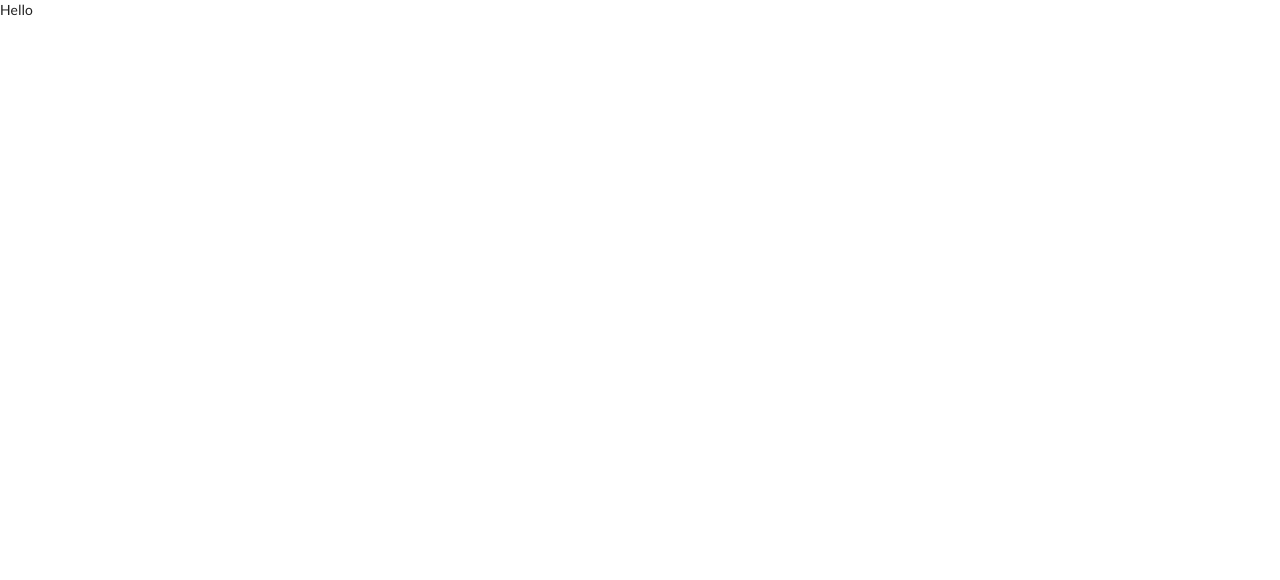
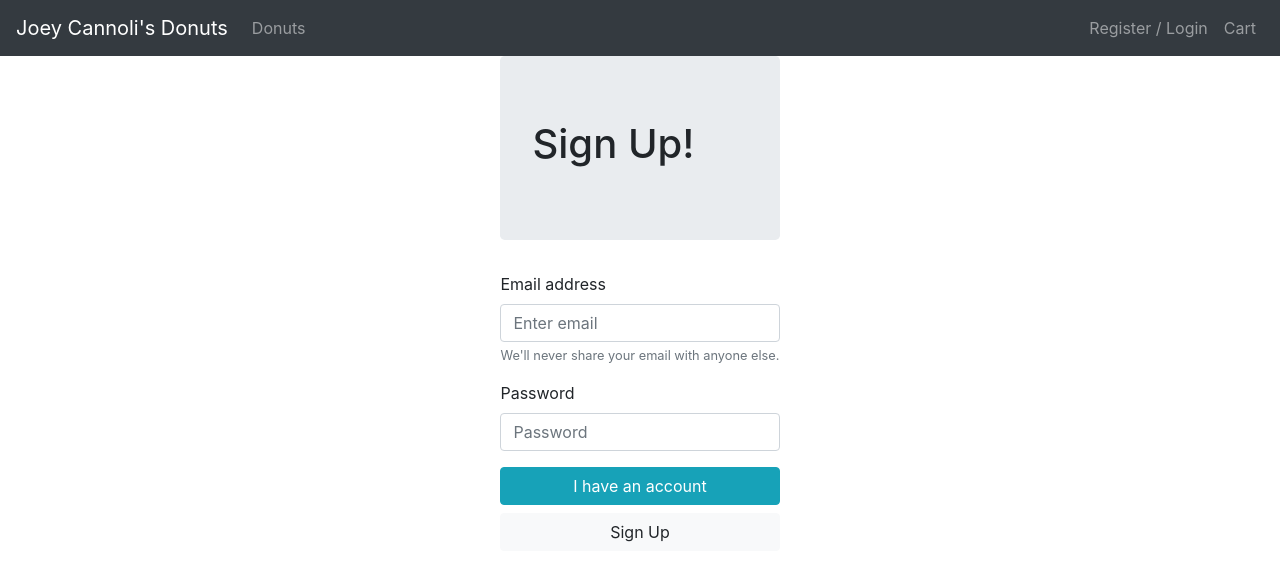
Before and after one commit to jplukarski/Joey_Cannolis_Donuts, a React (Create React App) app in the folder client/: page /authenticate in a window 1280 px wide. Shown: the top 580 px of the page. Built offline with nearby package versions, Linux system fonts and the light colour scheme; no server answers.

Commit message:
completed firebase user auth flow

```diff
--- a/client/package.json
+++ b/client/package.json
@@ -7,6 +7,7 @@
     "@testing-library/react": "^9.5.0",
     "@testing-library/user-event": "^7.2.1",
     "bootstrap": "^4.5.0",
+    "firebase": "^7.14.4",
     "react": "^16.13.1",
     "react-bootstrap": "^1.0.1",
     "react-dom": "^16.13.1",
--- a/client/src/App.js
+++ b/client/src/App.js
@@ -1,33 +1,34 @@
-import React from 'react';
+import React, { useState } from 'react';
 import {
     BrowserRouter as Router,
     Switch,
     Route
 } from 'react-router-dom'
 import Home from './pages/Home'
-import Login from './pages/Login'
-import Logout from './pages/Logout'
-import Register from './pages/Register'
+import Authenticate from './pages/Authenticate'
 import Cart from './pages/Cart'
+import Donuts from './pages/Donuts'
 import Success from './pages/Success'
 import Failure from './pages/Failure'
 import Navbar from './components/Navbar'
+import {AuthProvider} from './Auth';
 
 export default function App(){
     return(
         <>
-            <Navbar/>
+        <AuthProvider>
+            <Navbar />
             <Router>
                 <Switch>
                     <Route exact path='/' component={Home}/>
-                    <Route exact path='/login' component={Login}/>
-                    <Route exact path='/logout' component={Logout}/>
-                    <Route exact path='/register' component={Register}/>
+                    <Route exact path='/authenticate' component={Authenticate}/>
                     <Route exact path='/cart' component={Cart}/>
                     <Route exact path='/cart/success' component={Success}/>
                     <Route exact path='/cart/failure' component={Failure}/>
+                    <Route exact path='/donuts' component={Donuts}/>
                 </Switch>
             </Router>
+        </AuthProvider>
         </>
     )
 }
--- /dev/null
+++ b/client/src/Auth.js
@@ -0,0 +1,19 @@
+import React, {useEffect, useState} from 'react';
+import app from './base.js'
+
+export const AuthContext = React.createContext();
+
+export const AuthProvider = ({children}) => {
+    const [currentUser, setCurrentUser] = useState(null);
+    useEffect(() => {
+        app.auth().onAuthStateChanged(setCurrentUser);
+    }, []);
+
+    return(
+        <AuthContext.Provider
+            value={{currentUser}}
+        >
+            {children}
+        </AuthContext.Provider>
+    );
+}
--- /dev/null
+++ b/client/src/base.js
@@ -0,0 +1,13 @@
+import * as firebase from 'firebase/app'
+import 'firebase/auth'
+
+const app = firebase.initializeApp({
+    apiKey: process.env.REACT_APP_FIREBASE_KEY,
+    authDomain: process.env.REACT_APP_FIREBASE_DOMAIN,
+    databaseURL: process.env.REACT_APP_FIREBASE_DATABASE,
+    projectId: process.env.REACT_APP_FIREBASE_PROJECT_ID,
+    storageBucket: process.env.REACT_APP_FIREBASE_STORAGE_BUCKET,
+    messagingSenderId: process.env.REACT_APP_FIREBASE_SENDER_ID
+});
+
+export default app;
--- a/client/src/components/Navbar.jsx
+++ b/client/src/components/Navbar.jsx
@@ -1,10 +1,34 @@
-import React, { Component } from 'react'
+import React, { Component, useContext } from 'react'
 import {BrowserRouter as Router, Link} from 'react-router-dom'
+import Navbar from 'react-bootstrap/Navbar';
+import Nav from 'react-bootstrap/Nav';
+import NavDropdown from 'react-bootstrap/NavDropdown';
+import Form from 'react-bootstrap/Form';
+import FormControl from 'react-bootstrap/FormControl';
+import Button from 'react-bootstrap/Button';
+import { AuthContext } from "../Auth";
+import app from '../base'
 
-export default function Navbar() {
+
+export default function Menubar() {
+    const { currentUser } = useContext(AuthContext);
+
     return(
         <>
-            Hello
+            <Navbar bg="dark" expand="lg" variant="dark">
+                <Navbar.Brand href="/">Joey Cannoli's Donuts</Navbar.Brand>
+                <Navbar.Toggle aria-controls="basic-navbar-nav" />
+                <Navbar.Collapse id="basic-navbar-nav">
+                    <Nav className="mr-auto">
+                        <Nav.Link href="/donuts">Donuts</Nav.Link>
+
+                    </Nav>
+                    <Nav>
+                        {!currentUser ? <Nav.Link href="/authenticate">Register / Login</Nav.Link> : <Nav.Link onClick={() => app.auth().signOut()}> Signout</Nav.Link>}
+                        <Nav.Link href="/cart">Cart</Nav.Link>
+                    </Nav>
+                </Navbar.Collapse>
+            </Navbar>
         </>
     )
 }
--- a/client/src/index.js
+++ b/client/src/index.js
@@ -1,7 +1,7 @@
 import React from 'react';
 import ReactDOM from 'react-dom';
 import App from './App';
-import 'semantic-ui-css/semantic.min.css'
+import 'bootstrap/dist/css/bootstrap.min.css';
 
 ReactDOM.render(
   <React.StrictMode>
--- /dev/null
+++ b/client/src/pages/Authenticate.jsx
@@ -0,0 +1,119 @@
+import React, {useState, useEffect, useCallback} from 'react'
+import {withRouter, Redirect} from 'react-router';
+import Container from 'react-bootstrap/Container';
+import Row from 'react-bootstrap/Row';
+import Col from 'react-bootstrap/Col';
+import Form from 'react-bootstrap/Form';
+import Button from 'react-bootstrap/Button';
+import Jumbotron from 'react-bootstrap/Jumbotron';
+import app from '../base'
+import Alert from 'react-bootstrap/Alert'
+
+const Authenticate = ({history}) => {
+  const [hasAccount, setHasAccount] = useState(false);
+  const [email, setEmail] = useState('')
+  const [password, setPassword] = useState('')
+  const [emailTaken, setEmailTaken] = useState(false)
+  const [wrongEmailOrPassword, setWrongEmailOrPassword] = useState(false)
+
+  const handleSignUp = useCallback(async event => {
+      event.preventDefault();
+      console.log(email)
+      console.log(password)
+      try {
+          await app
+            .auth()
+            .createUserWithEmailAndPassword(email, password);
+        history.push("/");
+      } catch (error) {
+          console.log(error)
+          if(error.code == "auth/email-already-in-use"){
+              setEmailTaken(true)
+            }
+      }
+  }, [history, email, password]);
+
+  const handleLogin = useCallback(
+      async event => {
+          event.preventDefault();
+          try {
+              await app
+                .auth()
+                .signInWithEmailAndPassword(email, password);
+            history.push("/");
+          } catch (error) {
+              console.log(error)
+              if(error.code === 'auth/wrong-password' || 'auth/user-not-found') {
+                  setWrongEmailOrPassword(true)
+              }
+          }
+      }, [history, email, password]
+  );
+
+  function toggleHasAccount() {
+    setHasAccount(!hasAccount);
+  }
+
+  function signUp() {
+      console.log('Email: ' + email)
+      console.log('Password: ' + password)
+  }
+
+  function submitForm(){
+    console.log('Email: ' + email)
+    console.log('Password: ' + password)
+}
+
+function handleEmailChange(e){
+    setEmail(e.target.value)
+}
+
+function handlePasswordChange(e) {
+    setPassword(e.target.value)
+}
+
+  return (
+      <>
+      <Container>
+        <Row className="justify-content-md-center">
+            <Form>
+                <Jumbotron>
+                    {!hasAccount ? <h1>Sign Up!</h1> : <h1>Welcome Back!</h1>}
+                </Jumbotron>
+                {emailTaken ? <Alert variant={"danger"}>Email address is taken.</Alert> : ''}
+                {wrongEmailOrPassword ? <Alert variant={"danger"}>Email address or Password not correct.</Alert> : ''}
+                <Form.Group controlId="formBasicEmail">
+                    <Form.Label>Email address</Form.Label>
+                    <Form.Control type="email" placeholder="Enter email" onChange={handleEmailChange}/>
+                    <Form.Text className="text-muted">
+                        We'll never share your email with anyone else.
+                    </Form.Text>
+                </Form.Group>
+                <Form.Group controlId="formBasicPassword">
+                <Form.Label>Password</Form.Label>
+                <Form.Control type="password" placeholder="Password" onChange={handlePasswordChange}/>
+                </Form.Group>
+
+                <Button
+                variant={!hasAccount ? "info" : "light"}
+                block
+                onClick={!hasAccount ? toggleHasAccount : handleLogin}
+                >
+                    {!hasAccount ? <span>I have an account</span> : <span>Log In</span>}
+                </Button>
+
+                <Button
+                variant={!hasAccount ? "light" : "info"}
+                block
+                onClick={!hasAccount ? handleSignUp : toggleHasAccount}
+                >
+                    {!hasAccount ? <span>Sign Up</span> : <span>I don't have an account</span>}
+                </Button>
+            </Form>
+        </Row>
+      </Container>
+      </>
+  );
+}
+
+export default withRouter(Authenticate)
--- a/client/src/pages/Login.jsx
+++ b/client/src/pages/Donuts.jsx
@@ -1,9 +1,9 @@
 import React, {useState, useEffect} from 'react'
 
-export default function Login() {
+export default function Donuts() {
     return(
         <>
-            Login
+            Donuts
         </>
     )
 }
--- a/client/src/pages/Logout.jsx
+++ /dev/null
@@ -1,9 +0,0 @@
-import React, {useState, useEffect} from 'react'
-
-export default function Logout() {
-    return(
-        <>
-            Logout
-        </>
-    )
-}
--- a/client/src/pages/Register.jsx
+++ /dev/null
@@ -1,9 +0,0 @@
-import React, {useState, useEffect} from 'react'
-
-export default function Register() {
-    return(
-        <>
-            Register
-        </>
-    )
-}
```
Also changed, not shown: client/src/PrivateRoute.js (added, +21 -0 lines), 2 other files (tests, documents, lock files or other folders).
